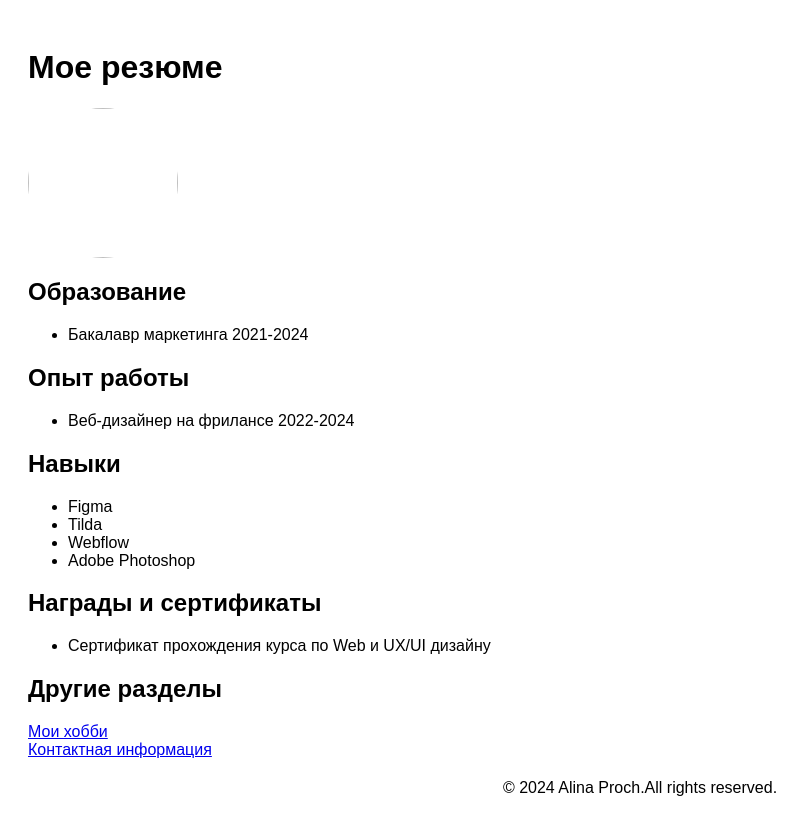
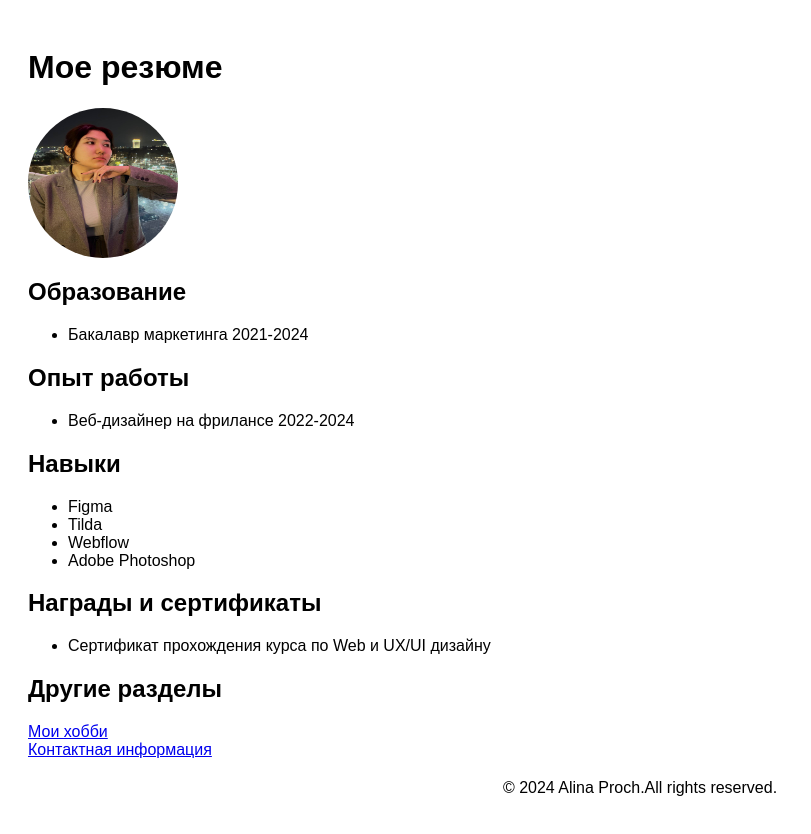
Before and after one commit to alinaproch/CV, a plain HTML site: page index.html in a window 1280 px wide. Shown: the whole page, without its empty margins (0-811 px from the left). Drawn offline with Linux system fonts and the light colour scheme.

Commit message:
Add files via upload

```diff
--- a/index.html
+++ b/index.html
@@ -30,8 +30,7 @@
 <body>
     <header>
         <h1>Мое резюме</h1>
-        <img src="./images/photo_5341582532216473064_y.jpg" alt="" width="150px">
-    </header>
+        <img src="./photo.jpg" alt="">
 
     <section>
         <h2>Образование</h2>
```
